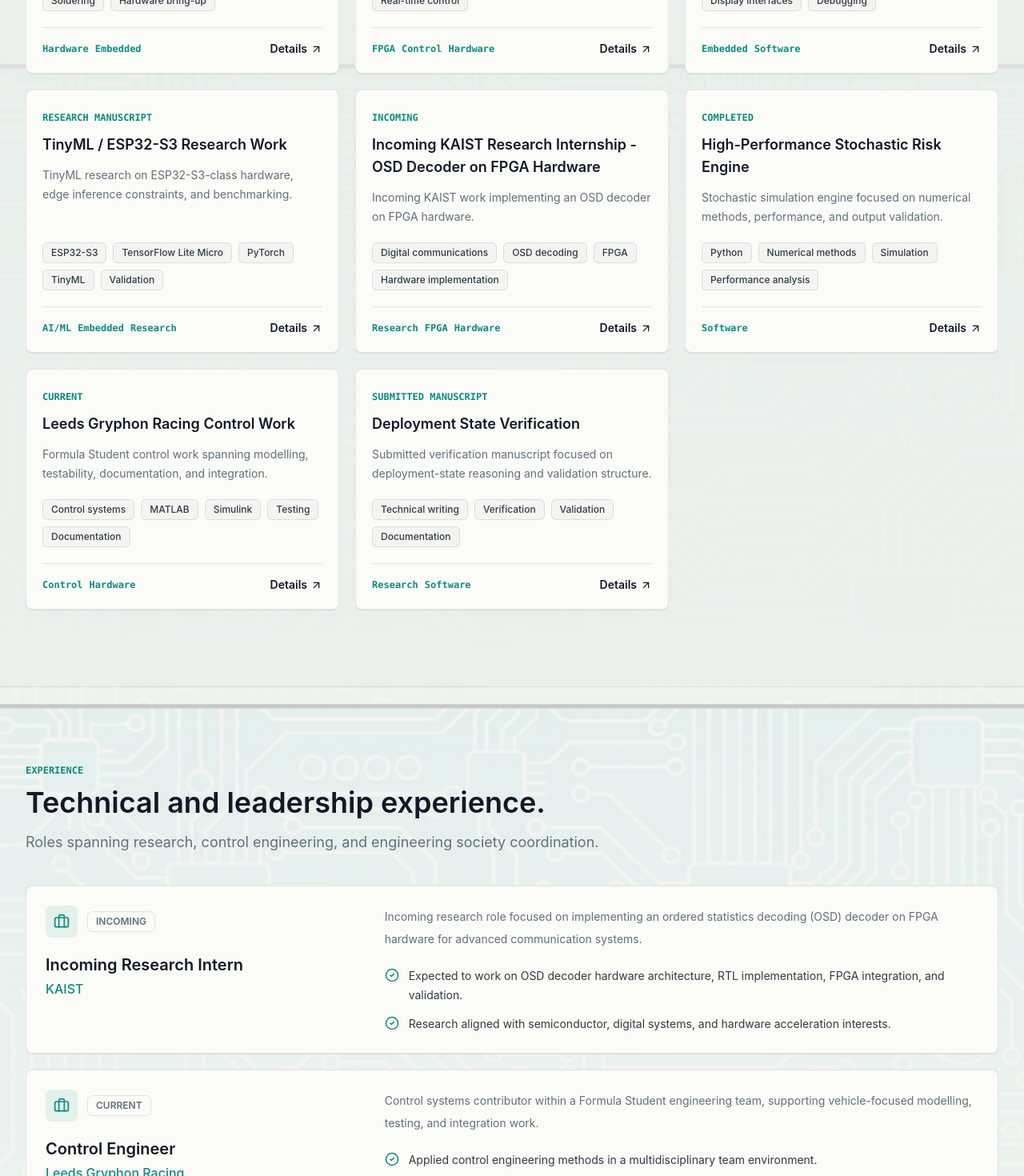
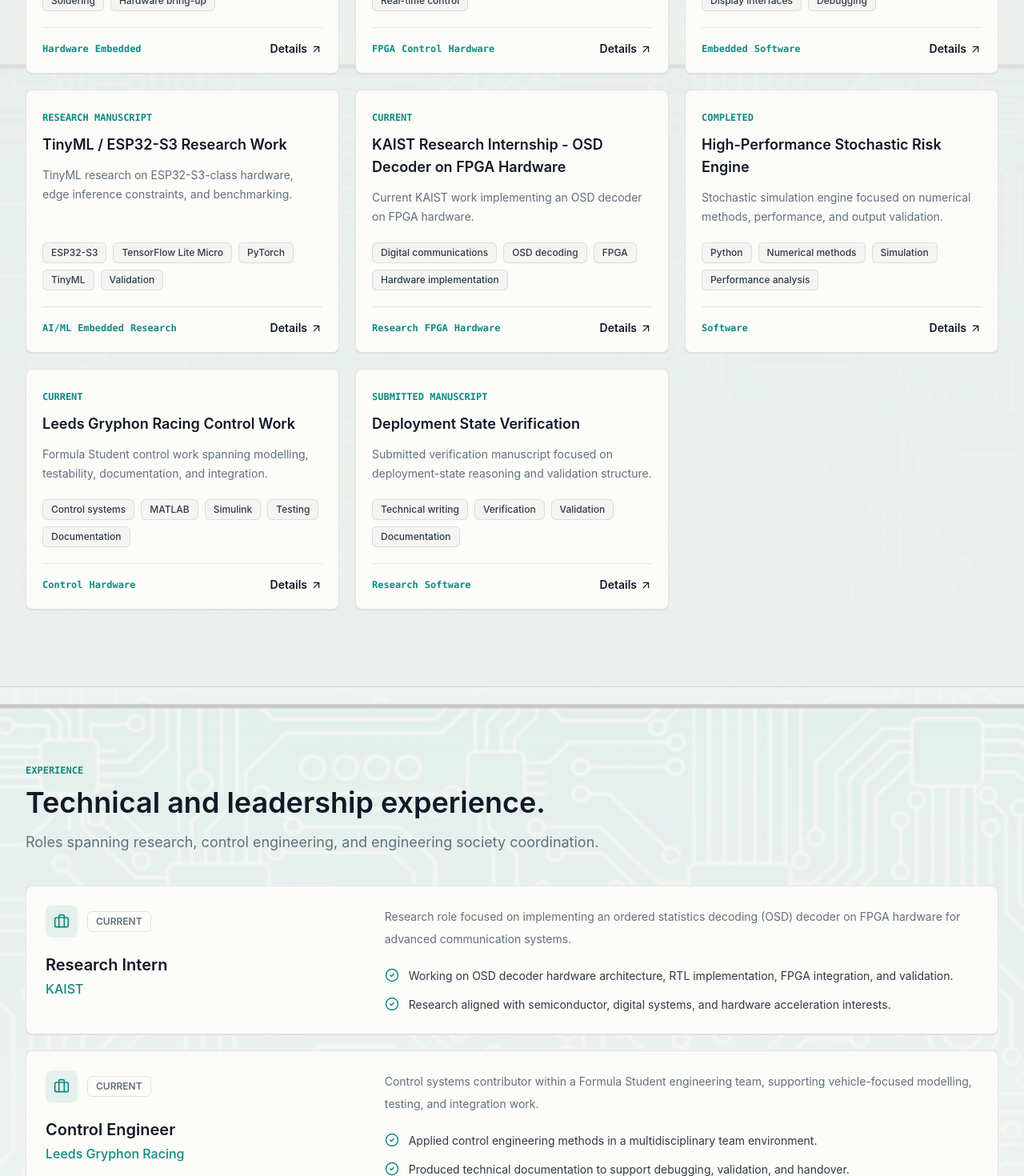
Before and after one commit to Frenchtoastbuns/portfolio, a React (Vite) app: page / in a window 1280 px wide. Shown: the part 3120-4590 px from the top of the page at 80% size. Built offline with nearby package versions, Linux system fonts and the light colour scheme.

Commit message:
Update KAIST and ShockSoc statuses

```diff
--- a/src/data/portfolio.js
+++ b/src/data/portfolio.js
@@ -152,20 +152,20 @@ export const projects = [
     ],
   },
   {
-    title: "Incoming KAIST Research Internship - OSD Decoder on FPGA Hardware",
+    title: "KAIST Research Internship - OSD Decoder on FPGA Hardware",
     visual: "research",
     summary:
-      "Incoming research work focused on implementing an ordered statistics decoding (OSD) decoder on FPGA hardware. Listed as upcoming implementation work, not as a completed publication.",
+      "Current research work focused on implementing an ordered statistics decoding (OSD) decoder on FPGA hardware. Listed as active implementation work, not as a completed publication.",
     shortSummary:
-      "Incoming KAIST work implementing an OSD decoder on FPGA hardware.",
+      "Current KAIST work implementing an OSD decoder on FPGA hardware.",
     technologies: ["Digital communications", "OSD decoding", "FPGA", "Hardware implementation"],
     tags: ["Research", "FPGA", "Hardware"],
-    role: "Incoming research intern",
-    status: "Incoming",
+    role: "Research intern",
+    status: "Current",
     details: [
-      "Planned work will implement an OSD decoder on FPGA hardware.",
-      "Expected focus areas include hardware architecture, RTL implementation, integration constraints, and FPGA validation.",
-      "This entry represents future internship work and is not presented as a published paper.",
+      "Implementing an OSD decoder on FPGA hardware.",
+      "Focus areas include hardware architecture, RTL implementation, integration constraints, and FPGA validation.",
+      "This entry represents active internship work and is not presented as a published paper.",
     ],
     links: [],
   },
@@ -233,13 +233,13 @@ export const projects = [
 
 export const experience = [
   {
-    role: "Incoming Research Intern",
+    role: "Research Intern",
     organization: "KAIST",
-    period: "Incoming",
+    period: "Current",
     summary:
-      "Incoming research role focused on implementing an ordered statistics decoding (OSD) decoder on FPGA hardware for advanced communication systems.",
+      "Research role focused on implementing an ordered statistics decoding (OSD) decoder on FPGA hardware for advanced communication systems.",
     highlights: [
-      "Expected to work on OSD decoder hardware architecture, RTL implementation, FPGA integration, and validation.",
+      "Working on OSD decoder hardware architecture, RTL implementation, FPGA integration, and validation.",
       "Research aligned with semiconductor, digital systems, and hardware acceleration interests.",
     ],
   },
@@ -268,7 +268,7 @@ export const experience = [
   {
     role: "Secretary",
     organization: "ShockSoc",
-    period: "Current",
+    period: "Completed",
     summary:
       "Committee role supporting society operations, communication, records, and coordination for an electronics and electrical engineering community.",
     highlights: [
```
